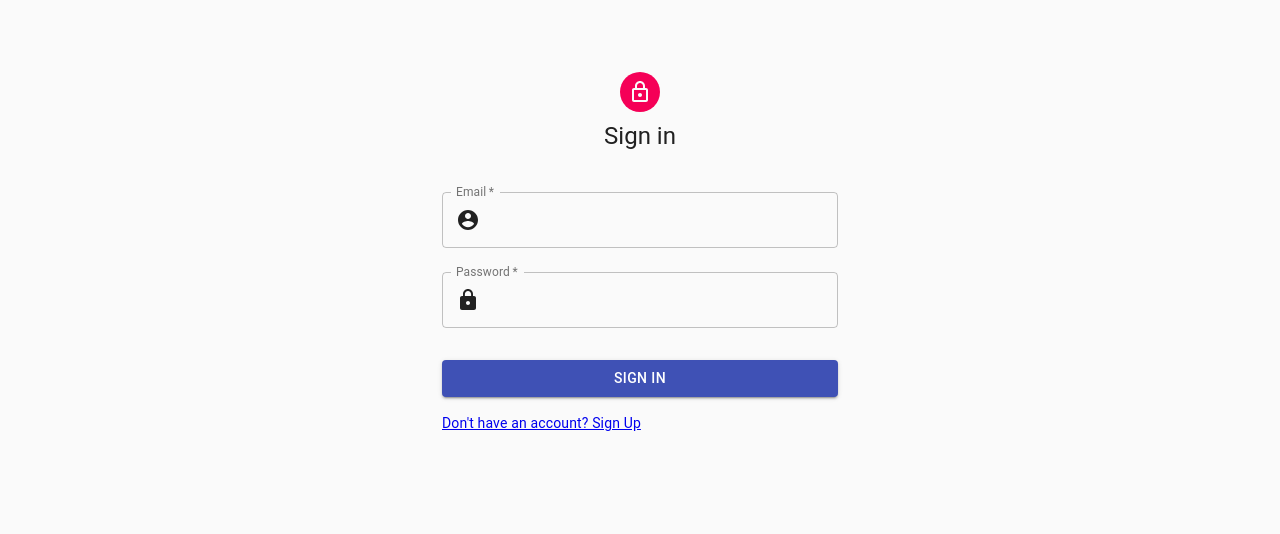
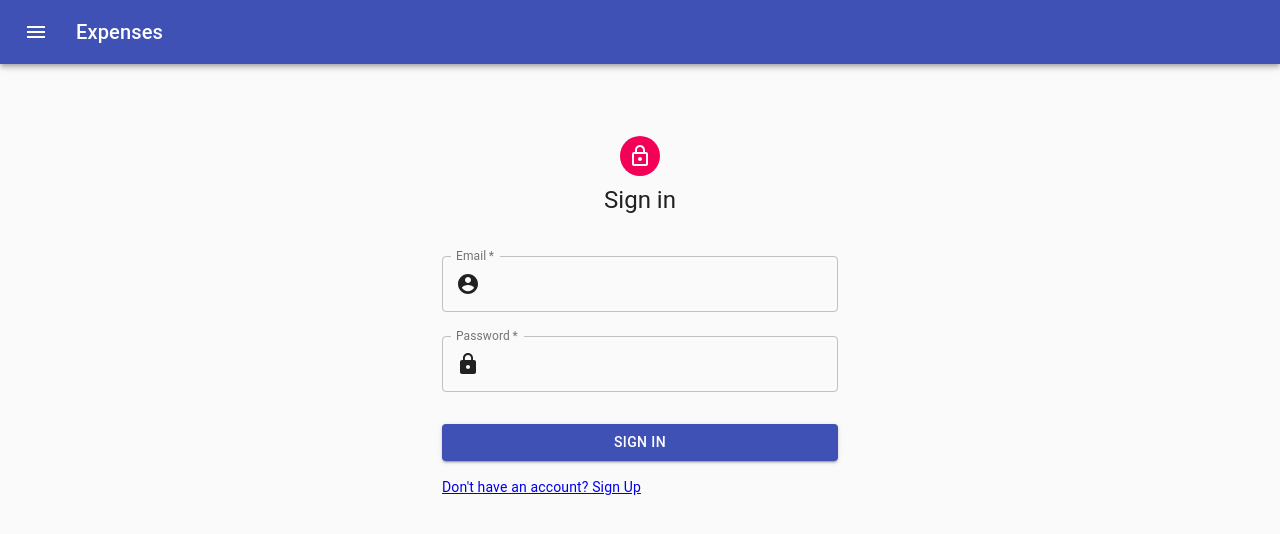
Before and after one commit to my-expenses/web, a React (Create React App) app: page /login in a window 1280 px wide. Shown: the top 534 px of the page. Built offline with nearby package versions, Linux system fonts and the light colour scheme; no server answers.

Commit message:
Added home page

```diff
--- a/package.json
+++ b/package.json
@@ -3,12 +3,14 @@
   "version": "0.1.0",
   "private": true,
   "dependencies": {
+    "@date-io/date-fns": "^1.3.13",
     "@material-ui/core": "^4.11.3",
     "@material-ui/icons": "^4.11.2",
     "@testing-library/jest-dom": "^5.11.4",
     "@testing-library/react": "^11.1.0",
     "@testing-library/user-event": "^12.1.10",
     "axios": "^0.21.1",
+    "date-fns": "^2.19.0",
     "prop-types": "^15.7.2",
     "qs": "^6.10.1",
     "react": "^17.0.2",
@@ -41,5 +43,8 @@
       "last 1 firefox version",
       "last 1 safari version"
     ]
+  },
+  "devDependencies": {
+    "@material-ui/pickers": "^3.3.10"
   }
 }
--- a/src/App.js
+++ b/src/App.js
@@ -1,11 +1,14 @@
 import {BrowserRouter as Router, Route, Switch} from "react-router-dom";
 import LoginContainer from "./users/login/LoginContainer";
 import RegisterContainer from "./users/register/RegisterContainer";
+import HomeContainer from "./home/HomeContainer";
+import CustomAppBar from "./utils/CustomAppBar";
 
 function App() {
   return (
     <Router>
       <div className="App">
+        <CustomAppBar />
         <div className="content">
           <Switch>
             <Route exact path="/login">
@@ -13,6 +16,9 @@ function App() {
             </Route>
             <Route exact path="/register">
               <RegisterContainer />
+            </Route>
+            <Route exact path="/">
+              <HomeContainer />
             </Route>
           </Switch>
         </div>
--- /dev/null
+++ b/src/home/Home.js
@@ -0,0 +1,38 @@
+import { MuiPickersUtilsProvider } from '@material-ui/pickers';
+import DateFnsUtils from '@date-io/date-fns';
+import { DatePicker } from "@material-ui/pickers";
+import Container from "@material-ui/core/Container";
+import Grid from "@material-ui/core/Grid";
+
+const Home = (props) => {
+  return (
+    <div>
+      <Container>
+        <Grid container direction="row" spacing={3}>
+          <Grid item xs={12} sm={6} md={3}>
+            <MuiPickersUtilsProvider utils={DateFnsUtils}>
+              <DatePicker
+                orientation="portrait"
+                autoOk
+                disableFuture
+                variant="static"
+                openTo="month"
+                views={["year", "month"]}
+                value={props.month}
+                onChange={val => props.setMonth(val)}
+              />
+            </MuiPickersUtilsProvider>
+          </Grid>
+          <Grid item xs={12} sm={6} md={9}>
+            <p>Lorem ipsum dolor sit amet, consectetur adipisicing elit. Cum explicabo quae tempore. At blanditiis consequatur cum dicta dolores ex harum ipsa labore minus, nihil nulla pariatur quam sed, sit tenetur.</p>
+          </Grid>
+        </Grid>
+
+      </Container>
+
+    </div>
+  );
+};
+
+
+export default Home;
--- /dev/null
+++ b/src/home/HomeContainer.js
@@ -0,0 +1,17 @@
+import {useState} from "react";
+import Home from "./Home";
+
+const HomeContainer = () => {
+  const [month, setMonth] = useState(new Date())
+
+  return(
+    <div>
+      <Home
+        month={month}
+        setMonth={(value) => setMonth(value)}
+      />
+    </div>
+  )
+}
+
+export default HomeContainer
--- a/src/users/login/LoginContainer.js
+++ b/src/users/login/LoginContainer.js
@@ -1,4 +1,5 @@
 import {useState} from "react";
+import { useHistory } from "react-router-dom";
 import Login from "./Login";
 import api from "../../gateways/api";
 import qs from "qs";
@@ -6,6 +7,7 @@ import qs from "qs";
 const LoginContainer = () => {
   const [email, setEmail] = useState('');
   const [password, setPassword] = useState('');
+  const history = useHistory();
 
   const submitForm = () => {
     api.post("/users/login", qs.stringify({
@@ -15,6 +17,7 @@ const LoginContainer = () => {
       .then(res => {
         let token = res.data.token
         localStorage.setItem("token", token)
+        history.push("/")
       })
       .catch(err => console.log(err))
   }
--- /dev/null
+++ b/src/utils/CustomAppBar.js
@@ -0,0 +1,43 @@
+import React from 'react';
+import {makeStyles} from '@material-ui/core/styles';
+import AppBar from '@material-ui/core/AppBar';
+import Toolbar from '@material-ui/core/Toolbar';
+import Typography from '@material-ui/core/Typography';
+import IconButton from '@material-ui/core/IconButton';
+import MenuIcon from '@material-ui/icons/Menu';
+
+const useStyles = makeStyles((theme) => ({
+  root: {
+    flexGrow: 1,
+  },
+  menuButton: {
+    marginRight: theme.spacing(2),
+  },
+  title: {
+    flexGrow: 1,
+  },
+  marginBottom: {
+    marginBottom: theme.spacing(2)
+  }
+}));
+
+const CustomAppBar = () => {
+  const classes = useStyles();
+
+  return (
+    <div className={classes.root}>
+      <AppBar position="static" className={classes.marginBottom}>
+        <Toolbar>
+          <IconButton edge="start" className={classes.menuButton} color="inherit" aria-label="menu">
+            <MenuIcon />
+          </IconButton>
+          <Typography variant="h6" className={classes.title}>
+            Expenses
+          </Typography>
+        </Toolbar>
+      </AppBar>
+    </div>
+  );
+}
+
+export default CustomAppBar
```
Also changed, not shown: 1 other file (tests, documents, lock files or other folders).
